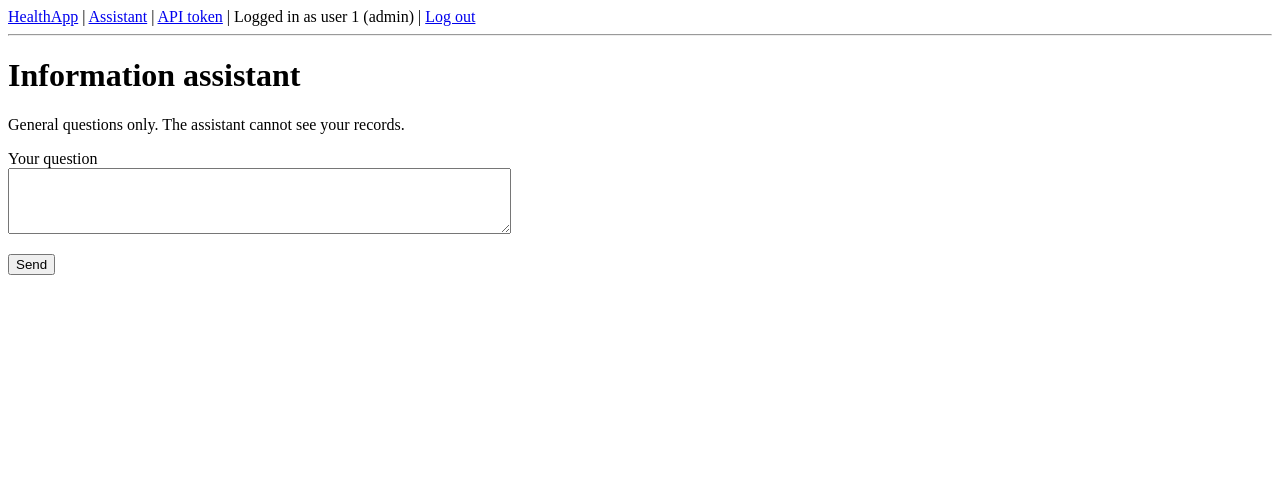
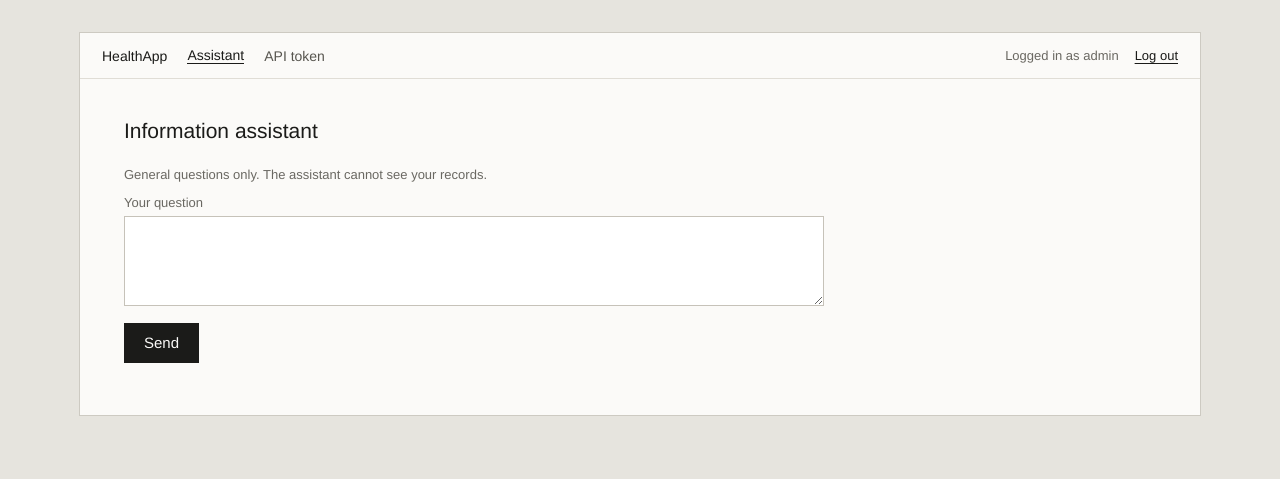
Before and after one commit to AlexanderLian/MC100_Exam_healthapp, a Flask app: page /assistant in a window 1280 px wide. Shown: the top 479 px of the page. Run offline with Flask 3, Linux system fonts and the light colour scheme; the visitor is signed in with stand-in values (Sample User, id 1); parts of the project's set-up code (start-up, migrations or seed data) failed here and were passed over.

Commit message:
Add page styling

```diff
--- /dev/null
+++ b/app/static/style.css
@@ -0,0 +1,209 @@
+body {
+    margin: 0;
+    padding: 32px 16px 64px;
+    background: #e6e4de;
+    color: #1b1b19;
+    font-family: "Helvetica Neue", Helvetica, Arial, sans-serif;
+    font-size: 15px;
+}
+
+a {
+    color: #1b1b19;
+    text-underline-offset: 3px;
+}
+
+a:hover {
+    color: #8a2a1f;
+}
+
+h1 {
+    margin: 0 0 24px;
+    font-size: 21px;
+    font-weight: 500;
+}
+
+h2 {
+    margin: 32px 0 0;
+    padding-bottom: 8px;
+    border-bottom: 1px solid #1b1b19;
+    font-size: 13px;
+    font-weight: normal;
+    color: #6a6862;
+}
+
+input, select, textarea, button {
+    font-family: inherit;
+    font-size: 15px;
+    color: #1b1b19;
+}
+
+input[type=text], input[type=email], input[type=password], select, textarea {
+    box-sizing: border-box;
+    width: 100%;
+    padding: 9px 10px;
+    border: 1px solid #c6c2b9;
+    border-radius: 0;
+    background: #fff;
+}
+
+textarea {
+    line-height: 1.55;
+    resize: vertical;
+}
+
+button {
+    height: 40px;
+    padding: 0 20px;
+    border: none;
+    border-radius: 0;
+    background: #1b1b19;
+    color: #fbfaf8;
+    font-weight: 500;
+    cursor: pointer;
+}
+
+button:hover {
+    background: #33332f;
+}
+
+button.secondary {
+    height: 34px;
+    padding: 0 14px;
+    border: 1px solid #c6c2b9;
+    background: transparent;
+    color: #1b1b19;
+    font-weight: normal;
+}
+
+label {
+    display: block;
+    margin-bottom: 14px;
+    font-size: 13px;
+    color: #6a6862;
+}
+
+label input, label select, label textarea {
+    margin-top: 6px;
+}
+
+.page {
+    max-width: 1120px;
+    margin: 0 auto;
+    background: #fbfaf8;
+    border: 1px solid #cdcac2;
+}
+
+.topbar {
+    display: flex;
+    flex-wrap: wrap;
+    justify-content: space-between;
+    align-items: center;
+    gap: 12px;
+    padding: 14px 22px;
+    border-bottom: 1px solid #e0ddd6;
+    font-size: 14px;
+}
+
+.topbar nav {
+    display: flex;
+    flex-wrap: wrap;
+    align-items: center;
+    gap: 20px;
+}
+
+.topbar nav a {
+    color: #57554f;
+    text-decoration: none;
+}
+
+.topbar nav a.active {
+    color: #1b1b19;
+    border-bottom: 1px solid #1b1b19;
+}
+
+.topbar nav a.brand {
+    color: #1b1b19;
+    font-weight: 500;
+}
+
+.topbar nav.user {
+    gap: 16px;
+    font-size: 13px;
+    color: #6a6862;
+}
+
+.topbar nav.user a {
+    color: #1b1b19;
+    text-decoration: underline;
+}
+
+main {
+    padding: 40px 44px 52px;
+    max-width: 700px;
+}
+
+main.narrow {
+    max-width: 328px;
+    margin: 36px auto 52px;
+    padding: 0 22px;
+}
+
+.error, .notice {
+    margin: 0 0 20px;
+    padding: 10px 12px;
+    font-size: 14px;
+}
+
+.error {
+    border-left: 2px solid #8a2a1f;
+    background: #f6efed;
+    color: #7b2a20;
+}
+
+.error strong {
+    font-weight: normal;
+}
+
+.notice {
+    border-left: 2px solid #1b1b19;
+    background: #f3f1ec;
+}
+
+.muted {
+    font-size: 13px;
+    color: #6a6862;
+}
+
+.mono {
+    font-family: ui-monospace, "Cascadia Mono", Consolas, "Courier New", monospace;
+    font-size: 14px;
+}
+
+.row {
+    display: flex;
+    flex-wrap: wrap;
+    justify-content: space-between;
+    align-items: baseline;
+    gap: 8px 20px;
+    padding: 13px 0;
+    border-bottom: 1px solid #e0ddd6;
+}
+
+.row + form {
+    margin-top: 20px;
+}
+
+.token {
+    margin-bottom: 24px;
+    padding: 16px 18px;
+    border-left: 2px solid #8a2a1f;
+    background: #f6efed;
+    word-break: break-all;
+}
+
+.answer {
+    margin-top: 26px;
+    padding-top: 20px;
+    border-top: 1px solid #1b1b19;
+    line-height: 1.65;
+}
--- a/app/templates/assistant.html
+++ b/app/templates/assistant.html
@@ -3,19 +3,19 @@
 {% block content %}
     <h1>Information assistant</h1>
 
-    <p>General questions only. The assistant cannot see your records.</p>
+    <p class="muted">General questions only. The assistant cannot see your records.</p>
 
     <form method="post" action="{{ url_for('assistant.ask') }}">
-        <p>
-            <label for="question">Your question</label><br>
-            <textarea id="question" name="question" rows="4" cols="60" maxlength="500" required>{{ question or '' }}</textarea>
-        </p>
+        <label>Your question
+            <textarea id="question" name="question" rows="3" maxlength="500" required>{{ question or '' }}</textarea>
+        </label>
         <button type="submit">Send</button>
     </form>
 
     {% if answer %}
-        <h2>Answer</h2>
-        <p>{{ answer }}</p>
-        <p><small>Written by a language model.</small></p>
+        <div class="answer">
+            <p>{{ answer }}</p>
+            <p class="mono muted">Written by a language model.</p>
+        </div>
     {% endif %}
 {% endblock %}
--- a/app/templates/base.html
+++ b/app/templates/base.html
@@ -2,36 +2,52 @@
 <html lang="en">
 <head>
     <meta charset="utf-8">
+    <meta name="viewport" content="width=device-width, initial-scale=1">
     <title>HealthApp</title>
+    <link rel="stylesheet" href="{{ url_for('static', filename='style.css') }}">
 </head>
 <body>
+    <div class="page">
+        <div class="topbar">
             <nav>
-        <a href="{{ url_for('index') }}">HealthApp</a> |
+                <a class="brand" href="{{ url_for('index') }}">HealthApp</a>
                 {% if session.user_id %}
                     {% if session.role == 'clinician' %}
-                <a href="{{ url_for('notes.patient_list') }}">My patients</a> |
+                        <a href="{{ url_for('notes.patient_list') }}"
+                           class="{{ 'active' if request.endpoint in ('notes.patient_list', 'notes.patient_notes') }}">Patients</a>
                     {% endif %}
                     {% if session.role == 'patient' %}
-                <a href="{{ url_for('appointments.book') }}">Book appointment</a> |
-                <a href="{{ url_for('documents.document_list') }}">My documents</a> |
+                        <a href="{{ url_for('appointments.book') }}"
+                           class="{{ 'active' if request.endpoint == 'appointments.book' }}">Appointments</a>
+                        <a href="{{ url_for('documents.document_list') }}"
+                           class="{{ 'active' if request.endpoint == 'documents.document_list' }}">Documents</a>
                     {% endif %}
-            <a href="{{ url_for('assistant.ask') }}">Assistant</a> |
-            <a href="{{ url_for('auth.api_tokens') }}">API token</a> |
-            Logged in as user {{ session.user_id }} ({{ session.role }}) |
+                    <a href="{{ url_for('assistant.ask') }}"
+                       class="{{ 'active' if request.endpoint == 'assistant.ask' }}">Assistant</a>
+                    <a href="{{ url_for('auth.api_tokens') }}"
+                       class="{{ 'active' if request.endpoint == 'auth.api_tokens' }}">API token</a>
+                {% endif %}
+            </nav>
+            <nav class="user">
+                {% if session.user_id %}
+                    <span>Logged in as {{ session.role }}</span>
                     <a href="{{ url_for('auth.logout') }}">Log out</a>
                 {% else %}
-            <a href="{{ url_for('auth.login') }}">Log in</a> |
+                    <a href="{{ url_for('auth.login') }}">Log in</a>
                     <a href="{{ url_for('auth.register') }}">Register</a>
                 {% endif %}
             </nav>
-    <hr>
+        </div>
 
+        <main class="{% block main_class %}{% endblock %}">
             {% if error %}
-        <p><strong>{{ error }}</strong></p>
+                <p class="error"><strong>{{ error }}</strong></p>
             {% endif %}
 
             {% block content %}
                 <p>Clinic portal.</p>
             {% endblock %}
+        </main>
+    </div>
 </body>
 </html>
```
Also changed, not shown: app/templates/api_tokens.html (+18 -13 lines), app/templates/book.html (+12 -15 lines), app/templates/documents.html (+12 -16 lines), app/templates/forgot_password.html (+4 -3 lines), app/templates/login.html (+6 -6 lines), app/templates/notes.html (+16 -20 lines), app/templates/patients.html (+8 -8 lines), app/templates/register.html (+11 -13 lines), app/templates/reset_password.html (+8 -8 lines), tests/test_auth.py (+3 -2 lines). Lines whose indentation alone changed are shown as unchanged.
